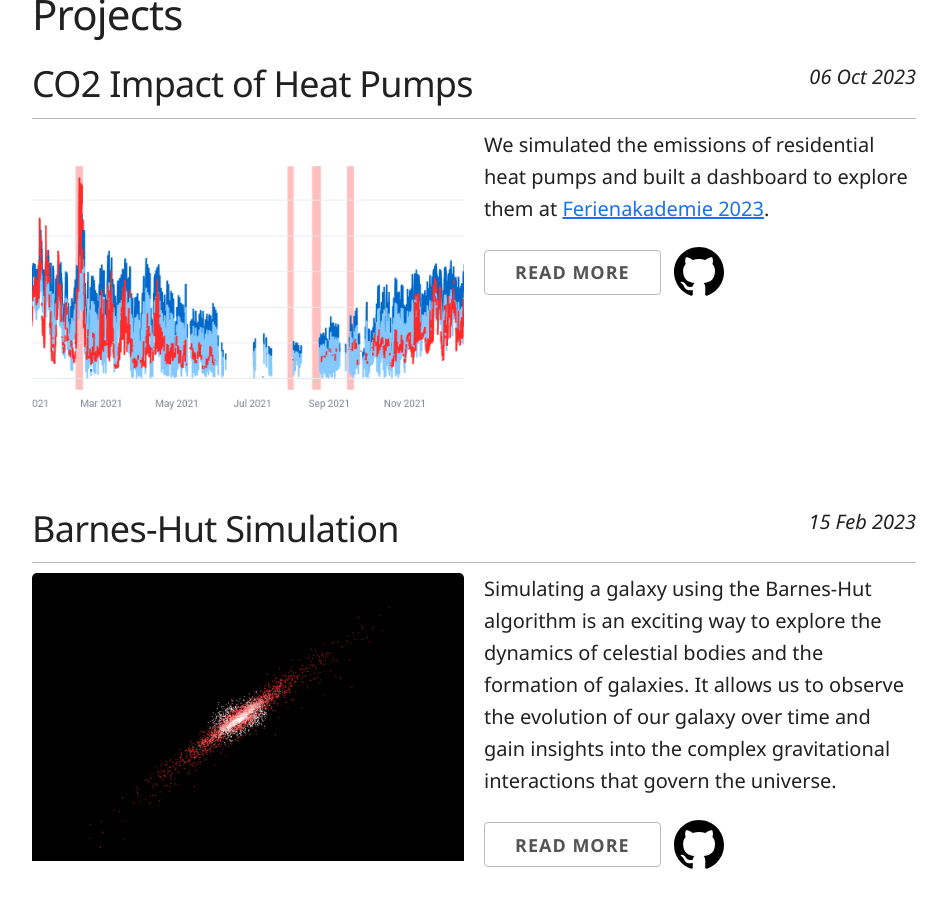
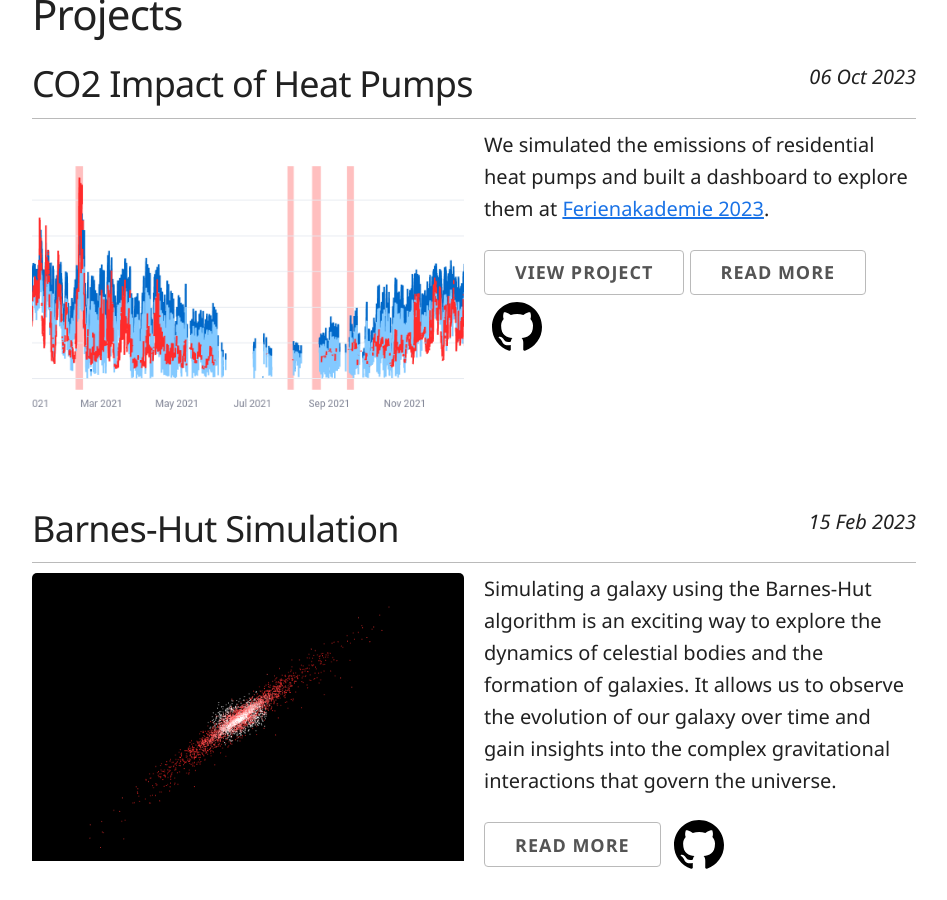
Before and after one commit to missing-user/missing-user.github.io, a Jekyll site: the page built from index.md, in a window 1280 px wide and 900 px high, scrolled down 489 px. Shown: the whole window, without its empty margins (166-1113 px from the left). Built offline with Jekyll 4.4.1, drawn with Linux system fonts in a browser that asks for light colours.

Commit message:
show both read more and project buttons

```diff
--- a/_layouts/portfolio.html
+++ b/_layouts/portfolio.html
@@ -20,9 +20,10 @@ layout: default
         {{ exrpt }}
 
         <div>
-          {% if cntnt == exrpt  %}
+          {% if entry.link and entry.link != "" %}
           <a href="{{ entry.link }}" class="button ">view project</a>
-          {% else %}
+          {% endif %}
+          {% if cntnt != exrpt  %}
           <a href="{{ entry.url }}" class="button ">read more</a>
           {% endif %}
           {% if entry.repository and entry.repository != "" %}
```
Also changed, not shown: _posts/2023-02-15-barnes-hut-simulation.md (+1 -1 lines).
